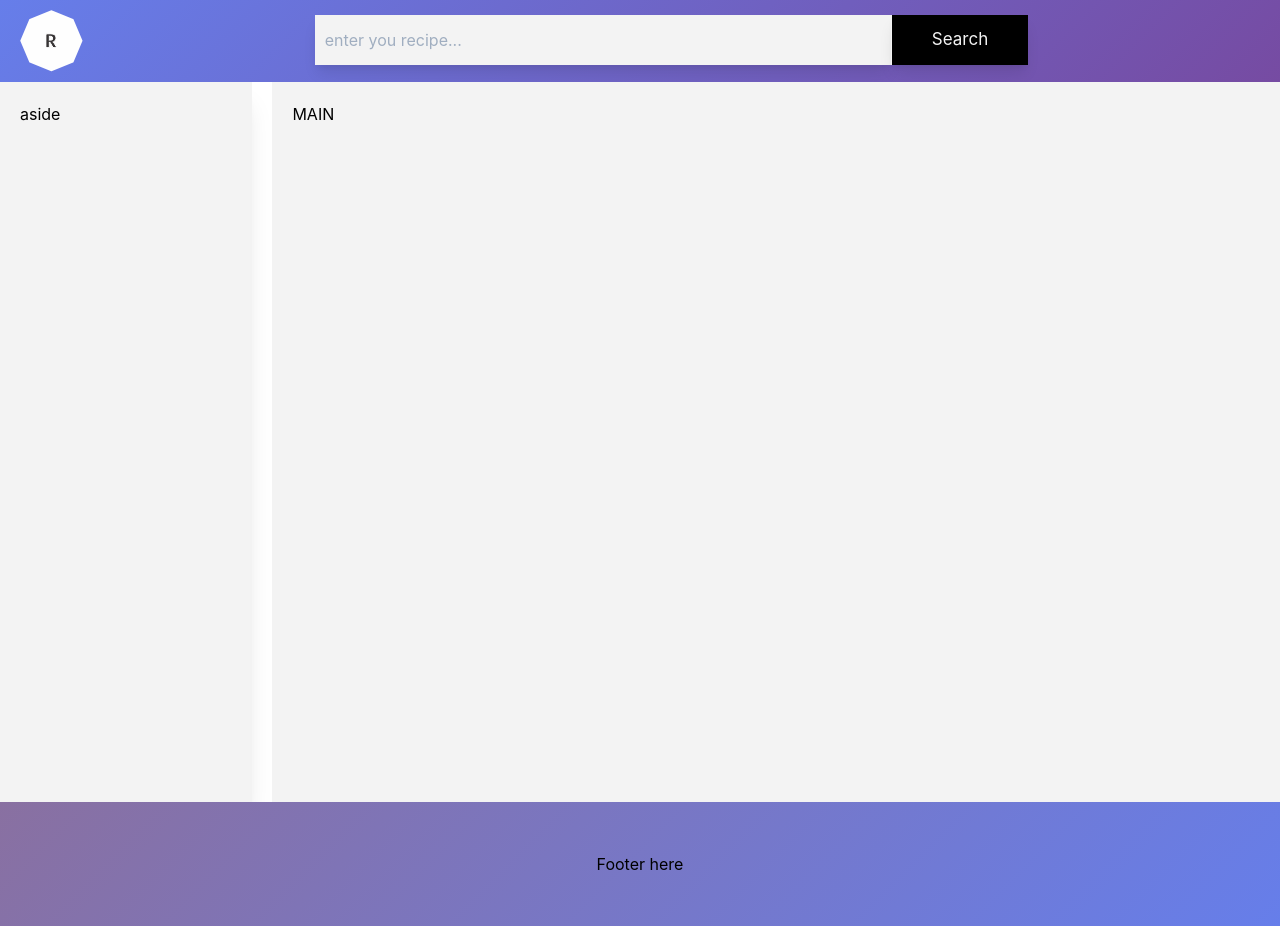
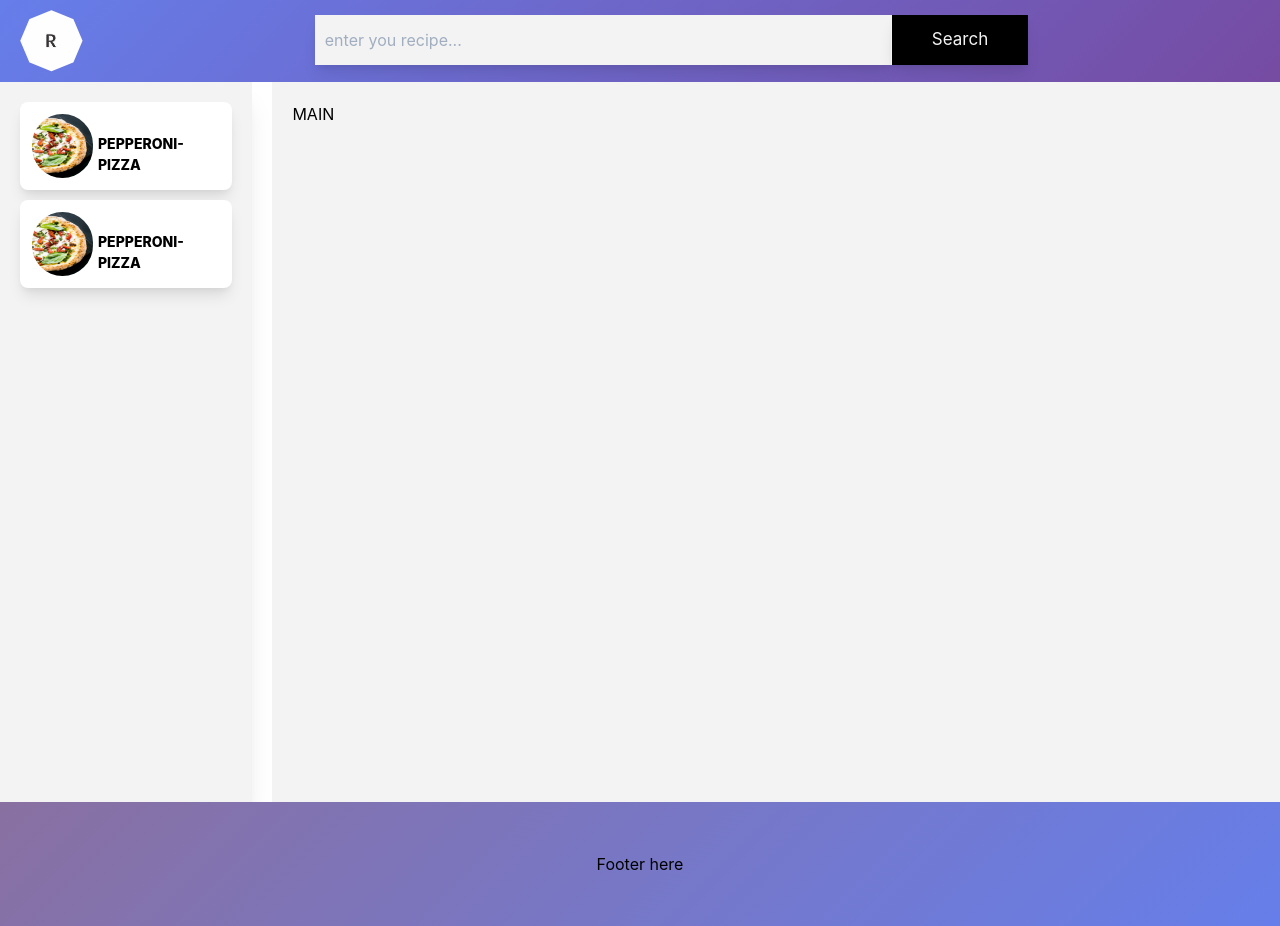
Before and after one commit to binismail/recipify, a React (Create React App) app: page / in a window 1280 px wide. Built offline with nearby package versions, Linux system fonts and the light colour scheme; no server answers.

Commit message:
working with dummy text

```diff
--- a/src/App.js
+++ b/src/App.js
@@ -1,5 +1,6 @@
 import React, {useEffect, useState} from 'react';
-import logo from './logo.png'
+import logo from './logo.png';
+import img from './pepperoni-pizza.jpg';
 import './tailwind.generated.css';
 import { IconName } from "react-icons/bs";
 import './App.css';
@@ -54,9 +55,21 @@ const App = ()=> {
 
     const Aside = ()=> {
 
+      let DummyItem = (props)=> {
+
+        return (
+          <li className="flex bg-white rounded-lg p-3 shadow-lg pointer w-full margin-bottom hover "><img src={img} className="h-16 w-16 rounded-full" alt="pp"/><div>
+          <h4 className="change-font">pepperoni-pizza</h4>
+          </div></li>
+        )
+
+      }
+
       return(
         <div className="aside shadow-xl">
-        <h1>aside</h1>
+        <ul><DummyItem/>
+        <DummyItem/>
+        </ul>
         </div>
 
       )
```
